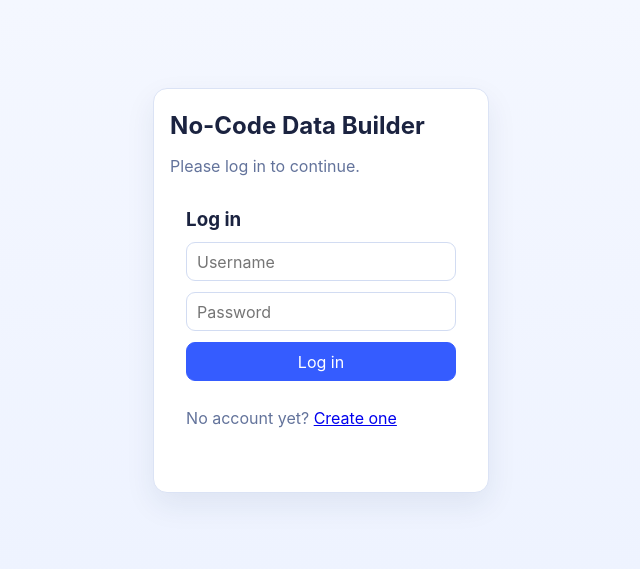
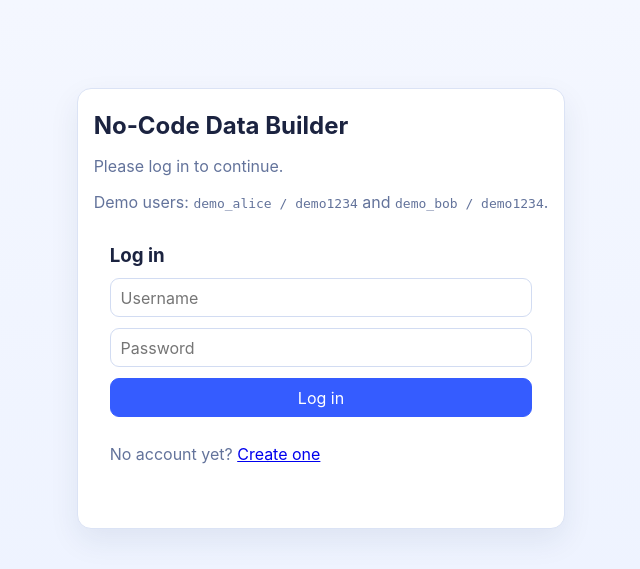
Before and after one commit to chadgian/systems_by_AI, a PHP site: page /projects/no-code-database/index.php in a window 1280 px wide. Shown: the top 569 px of the page, without its empty margins (319-959 px from the left). Run offline with PHP 8.4, Linux system fonts and the light colour scheme.

Commit message:
Fix logout flow and seed personalized demo users/tables

```diff
--- a/projects/no-code-database/index.php
+++ b/projects/no-code-database/index.php
@@ -27,6 +27,7 @@ function buildSampleTables(string $owner): array {
     $tblTeams = "{$p}_tbl_teams";
     $tblCustomers = "{$p}_tbl_customers";
     $tblTasks = "{$p}_tbl_tasks";
+    $tblReleases = "{$p}_tbl_releases";
 
     return [
         [
@@ -82,6 +83,21 @@ function buildSampleTables(string $owner): array {
                 ['id' => 'row_task_1', 'values' => ['col_task_title' => 'Quarterly review call', 'col_due_date' => '2026-03-01', 'col_effort' => '2', 'col_priority' => 'Medium', 'col_completed' => 'No', 'col_customer_link' => 'row_customer_1', 'col_remarks' => '[2026-02-10 09:00] Kickoff complete']],
             ],
         ],
+        [
+            'id' => $tblReleases,
+            'owner' => $owner,
+            'sharedWith' => new stdClass(),
+            'name' => 'Releases',
+            'columns' => [
+                ['id' => 'col_release_name', 'name' => 'Release', 'type' => 'text'],
+                ['id' => 'col_release_date', 'name' => 'Release Date', 'type' => 'date'],
+                ['id' => 'col_release_status', 'name' => 'Status', 'type' => 'dropdown', 'options' => ['Planned', 'In Progress', 'Launched']],
+                ['id' => 'col_task_link', 'name' => 'Related Task', 'type' => 'relation', 'relation' => ['tableId' => $tblTasks, 'columnId' => 'col_task_title']],
+            ],
+            'rows' => [
+                ['id' => 'row_release_1', 'values' => ['col_release_name' => 'Q1 Rollout', 'col_release_date' => '2026-03-15', 'col_release_status' => 'Planned', 'col_task_link' => 'row_task_1']],
+            ],
+        ],
     ];
 }
 
@@ -113,6 +129,44 @@ function ensureSeeded(string $username, array &$db): void {
     }
 }
 
+function ensureDemoUsersAndData(array &$users, array &$db, string $usersFile, string $dbFile): void {
+    $demoUsers = [
+        'demo_alice' => 'demo1234',
+        'demo_bob' => 'demo1234',
+    ];
+
+    $usersChanged = false;
+    foreach ($demoUsers as $username => $password) {
+        if (!isset($users['users'][$username])) {
+            $users['users'][$username] = password_hash($password, PASSWORD_DEFAULT);
+            $usersChanged = true;
+        }
+    }
+    if ($usersChanged) jsonWrite($usersFile, $users);
+
+    $seedVersion = 'ncdb-demo-seed-v3';
+    if (($db['_seed_version'] ?? '') === $seedVersion) return;
+
+    $owners = array_keys($demoUsers);
+    $db['tables'] = array_values(array_filter($db['tables'], fn($t) => !in_array($t['owner'] ?? '', $owners, true)));
+
+    foreach ($owners as $owner) {
+        $db['tables'] = array_merge($db['tables'], buildSampleTables($owner));
+    }
+
+    foreach ($db['tables'] as &$table) {
+        if (($table['owner'] ?? '') === 'demo_alice' && ($table['name'] ?? '') === 'Releases') {
+            $table['sharedWith'] = ['demo_bob' => 'view'];
+        }
+    }
+    unset($table);
+
+    $db['relations'] = computeRelations($db['tables']);
+    $db['updated_at'] = date('c');
+    $db['_seed_version'] = $seedVersion;
+    jsonWrite($dbFile, $db);
+}
+
 function permissionFor(string $username, array $table): ?string {
     if (($table['owner'] ?? '') === $username) return 'owner';
     $shared = $table['sharedWith'] ?? [];
@@ -123,6 +177,8 @@ function permissionFor(string $username, array $table): ?string {
 $db = jsonRead($dbFile, ['tables' => [], 'relations' => [], 'updated_at' => date('c')]);
 $users = jsonRead($usersFile, ['users' => []]);
 if (!isset($users['users']) || !is_array($users['users'])) $users['users'] = [];
+
+ensureDemoUsersAndData($users, $db, $usersFile, $dbFile);
 
 if (isset($_GET['auth'])) {
     header('Content-Type: application/json; charset=utf-8');
@@ -174,6 +230,11 @@ if (isset($_GET['auth'])) {
     }
 
     if ($action === 'logout') {
+        $_SESSION = [];
+        if (ini_get('session.use_cookies')) {
+            $params = session_get_cookie_params();
+            setcookie(session_name(), '', time() - 42000, $params['path'], $params['domain'], $params['secure'], $params['httponly']);
+        }
         session_unset();
         session_destroy();
         echo json_encode(['ok' => true]);
@@ -318,6 +379,7 @@ if (isset($_GET['api']) && $_GET['api'] === '1') {
         <section class="card auth-card">
             <h1>No-Code Data Builder</h1>
             <p class="muted">Please <?php echo $authPage === 'signup' ? 'create an account' : 'log in'; ?> to continue.</p>
+            <p class="muted">Demo users: <code>demo_alice / demo1234</code> and <code>demo_bob / demo1234</code>.</p>
 
             <?php if ($authPage === 'login'): ?>
                 <form id="loginForm" class="modal-form auth-single">
--- a/projects/no-code-database/script.js
+++ b/projects/no-code-database/script.js
@@ -416,10 +416,7 @@ if (signupForm) signupForm.addEventListener('submit', async (event) => {
 
 if (logoutBtn) logoutBtn.addEventListener('click', async () => {
     await fetch('index.php?auth=logout', { method: 'POST' });
-    state.tables = [];
-    state.relations = [];
-    state.activeTableId = null;
-    showAuth('Logged out.');
+    window.location.href = 'index.php?page=login';
 });
 
 if (themeToggleBtn) themeToggleBtn.addEventListener('click', () => {
```
